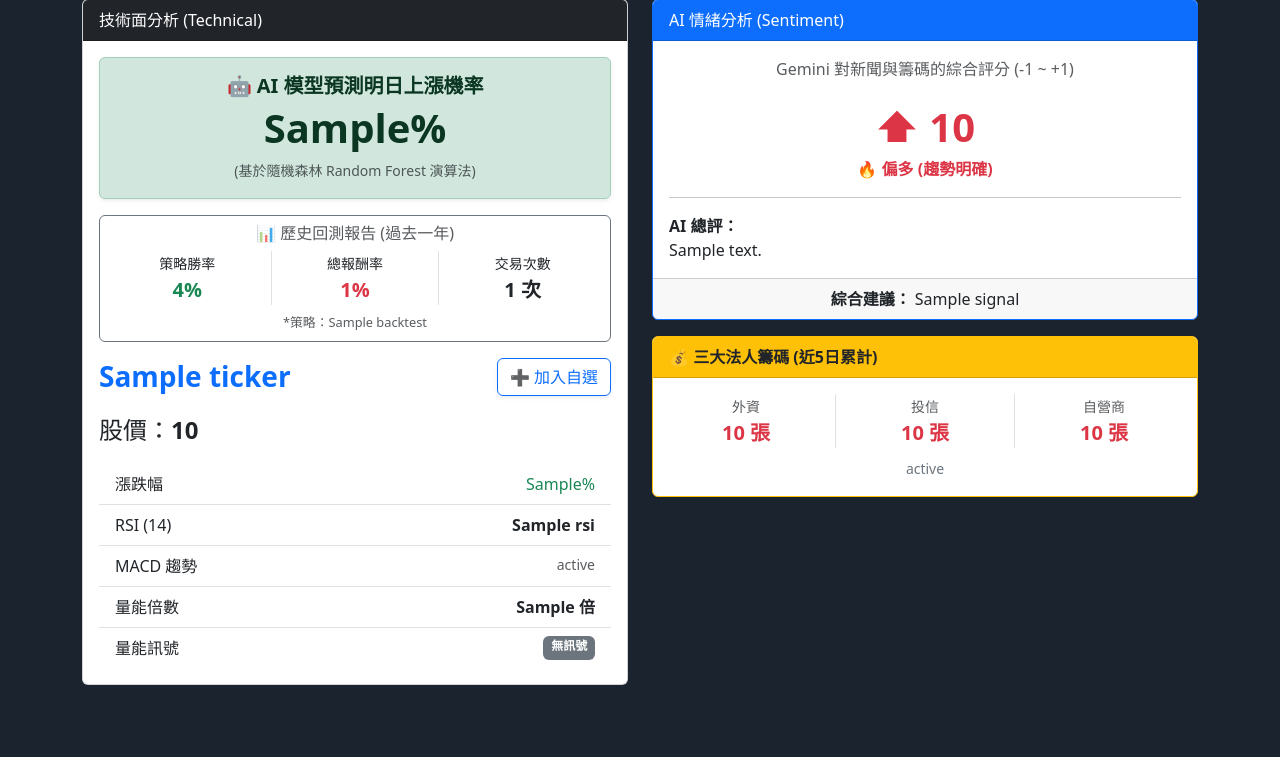
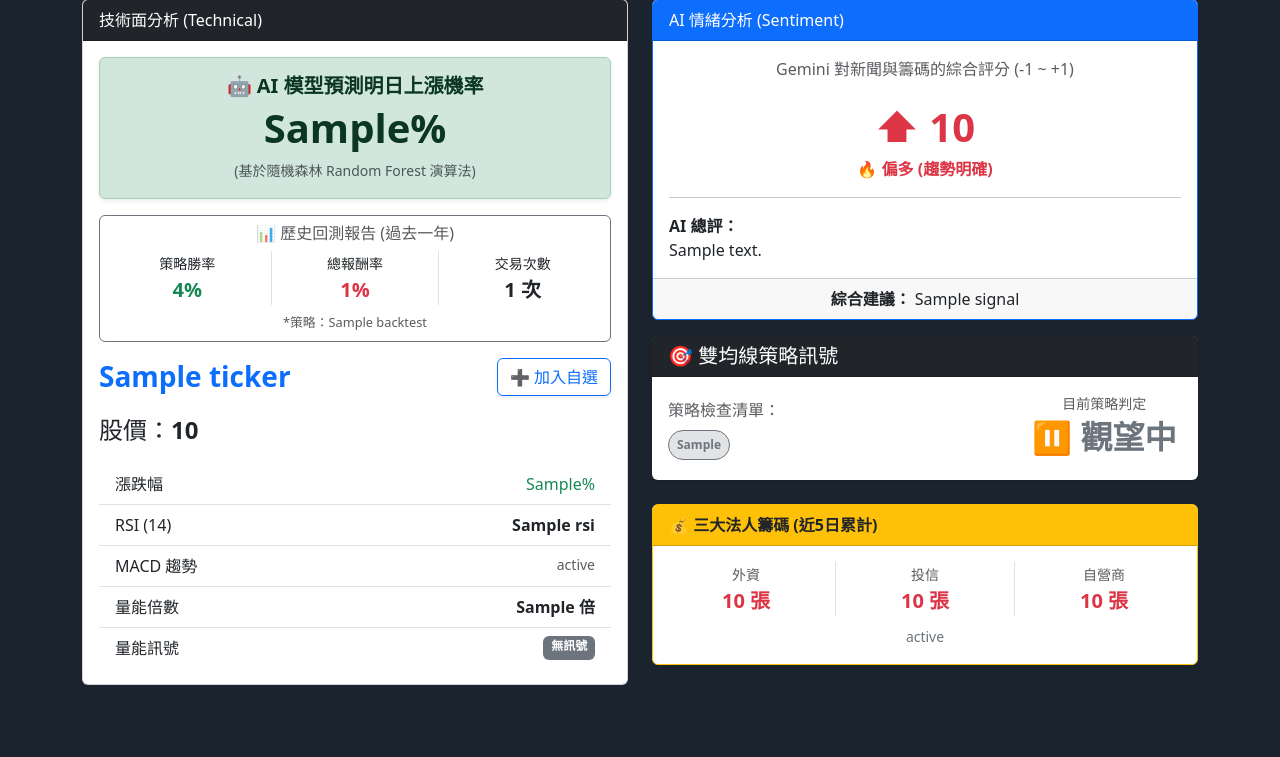
Before and after one commit to Addie77/AI_STOCK, a Flask app: template templates/result.html in a window 1280 px wide. Shown: the part 194-951 px from the top of the page. Run offline with Flask 3, Linux system fonts and the light colour scheme; the template is opened without the code that fills it: most values are stand-ins (such as "Sample title", 1, 10 or a date in 2020).

Commit message:
新增實戰訊號檢查功能，優化策略判斷邏輯，並更新結果頁面顯示策略訊號

```diff
--- a/app.py
+++ b/app.py
@@ -11,7 +11,7 @@ from linebot import LineBotApi, WebhookHandler
 from linebot.exceptions import InvalidSignatureError
 from linebot.models import MessageEvent, TextMessage, TextSendMessage
 
-# --- [新增] 引入排程套件 ---
+# --- 引入排程套件 ---
 from apscheduler.schedulers.background import BackgroundScheduler
 import atexit
 
@@ -41,7 +41,7 @@ with app.app_context():
     db.create_all()
 
 # ===========================
-#  PART 1: 定時推播任務 (新增!)
+#  PART 1: 定時推播任務
 # ===========================
 
 def send_morning_report():
@@ -55,7 +55,6 @@ def send_morning_report():
     print("⏰ 開始執行每日早報推播...")
 
     # 2. 讀取資料庫中的自選股
-    # 注意：這裡要用 app.app_context() 因為是在背景執行
     with app.app_context():
         watchlist = Watchlist.query.all()
         if not watchlist:
@@ -77,7 +76,8 @@ def send_morning_report():
                     # 簡單判斷漲跌
                     today = df.iloc[-1]
                     price = round(today['Close'], 2)
-                    change_pct = round(((today['Close'] - df['Close'].iloc[-2]) / df['Close'].iloc[-2]) * 100, 2)
+                    prev_close = df['Close'].iloc[-2] if len(df) >= 2 else price
+                    change_pct = round(((price - prev_close) / prev_close) * 100, 2)
 
                     # 加上 emoji
                     emoji = "🔴" if change_pct > 0 else "🟢" if change_pct < 0 else "⚪"
@@ -86,7 +86,7 @@ def send_morning_report():
             except Exception as e:
                 print(f"分析 {stock.ticker} 失敗: {e}")
 
-        report_content += "\n💡 輸入股票代號可查看詳細 AI 分析！"
+        report_content += "\n💡 輸入股票代號可查看詳細 AI 與策略分析！"
 
         # 4. 發送推播
         try:
@@ -99,13 +99,8 @@ def send_morning_report():
 if not app.debug or os.environ.get('WERKZEUG_RUN_MAIN') == 'true':
     tw_timezone = timezone('Asia/Taipei')
     scheduler = BackgroundScheduler(timezone=tw_timezone)
-    # 設定每天早上 09:00 執行 (或是你可以改成現在的時間+2分鐘來測試)
-    # 測試時可以把 hour, minute 改成當下時間來驗證
+    # 設定每天早上 09:00 執行
     scheduler.add_job(func=send_morning_report, trigger="cron", hour=9, minute=0)
-
-    # [測試用] 如果你想立刻測試推播，把下面這行取消註解 (程式一啟動就會發)
-    #scheduler.add_job(func=send_morning_report, trigger="date", run_date=datetime.datetime.now() + datetime.timedelta(seconds=10))
-
     scheduler.start()
     atexit.register(lambda: scheduler.shutdown())
 
@@ -127,27 +122,36 @@ def callback():
 def handle_message(event):
     user_msg = event.message.text.strip()
 
-    # 簡易後門：讓你在 LINE 裡面輸入 "ID" 就可以查詢自己的 User ID
+    # 簡易後門：查詢 User ID
     if user_msg.upper() == "ID":
         user_id = event.source.user_id
         line_bot_api.reply_message(event.reply_token, TextSendMessage(text=f"您的 User ID 是：\n{user_id}\n(請貼到 .env 檔案中)"))
         return
 
+    # 判斷是否為股票代號 (數字 或 .TW 結尾)
     if user_msg.isdigit() or user_msg.upper().endswith('.TW'):
         ticker = user_msg if user_msg.upper().endswith('.TW') else f"{user_msg}.TW"
 
         try:
+            # 1. 抓取資料
             df, valid_ticker = market_data.get_stock_data(ticker)
             if df is None:
                 line_bot_api.reply_message(event.reply_token, TextSendMessage(text=f"❌ 找不到 {ticker}"))
                 return
 
+            # 2. 執行策略分析 (爆量檢查 + 實戰訊號)
             is_breakout, tech_info = strategy.check_volume_breakout(df)
+
+            # [新增] 呼叫剛剛寫的「實戰訊號檢查」
+            is_buy, signal_msg = strategy.check_buy_signal(df)
+
             price = tech_info['price']
             change = tech_info['change_pct']
             vol_ratio = tech_info['vol_ratio']
 
             stock_name = valid_ticker.replace('.TWO', '').replace('.TW', '')
+
+            # 3. 抓新聞 & AI 分析
             news = market_data.get_recent_news(stock_name)
 
             model_name = app.config.get('GEMINI_MODEL_NAME')
@@ -158,16 +162,24 @@ def handle_message(event):
             prompt = f"""
             你是一位台股分析師。請用繁體中文針對「{stock_name}」給出 50 字以內的簡評。
             數據：現價 {price} (漲幅 {change}%)，爆量 {vol_ratio} 倍。
+            策略訊號：{'建議買進' if is_buy else '觀望'} ({signal_msg})。
             新聞：{news_text}
             """
 
             response = model.generate_content(prompt)
             ai_comment = response.text.strip()
 
+            # 4. 組合回覆訊息
+            signal_icon = "🚀 強力買進" if is_buy else "⏸️ 觀望"
+
             result_msg = (
                 f"📊 【{stock_name}】\n"
                 f"💰 {price} ({change}%)\n"
                 f"📈 {'🔥 爆量' if is_breakout else '🐢 盤整'}\n"
+                f"----------------\n"
+                f"🎯 雙均線策略:\n"
+                f"【{signal_icon}】\n"
+                f"{signal_msg}\n"
                 f"----------------\n"
                 f"🤖 AI：{ai_comment}\n"
                 f"----------------\n"
@@ -181,7 +193,7 @@ def handle_message(event):
         line_bot_api.reply_message(event.reply_token, TextSendMessage(text="請輸入股票代號 (如 2330)"))
 
 # ===========================
-#  PART 3: 網頁路由 (維持原本)
+#  PART 3: 網頁路由
 # ===========================
 
 @app.route('/add/<ticker>')
@@ -219,7 +231,7 @@ def analyze(ticker):
         return render_template('result.html', error=f"找不到股票 {ticker}", watchlist=watchlist)
     ticker = valid_ticker
 
-    # 2. 技術分析 (這裡會取得 RSI, MACD 等數據)
+    # 2. 技術分析
     is_breakout, tech_info = strategy.check_volume_breakout(df)
 
     # 3. 籌碼分析
@@ -228,21 +240,23 @@ def analyze(ticker):
     # 4. 畫圖
     plot_div = chart.create_stock_chart(df, ticker)
 
-    # 5. AI 分析 (傳入所有數據！)
+    # 5. AI 分析
     stock_name = valid_ticker.replace('.TWO', '').replace('.TW', '')
     news = market_data.get_recent_news(stock_name)
 
-    # [關鍵修改] 傳入 tech_info 和 chip_data 讓 AI 參考
     ai_score, ai_comment = sentiment.analyze_sentiment(
         stock_name=stock_name,
         news_list=news,
-        tech_data=tech_info,  # 包含 RSI, MACD, Price
-        chip_data=chip_data   # 包含三大法人買賣超
+        tech_data=tech_info,
+        chip_data=chip_data
     )
 
-    # 6. ML & 回測
+    # 6. ML & 回測 & 實戰訊號
     ml_prob = ml_predict.predict_next_day(df)
     backtest_result = backtest.run_backtest(df)
+
+    # [新增] 網頁版也要顯示實戰訊號
+    is_buy, signal_msg = strategy.check_buy_signal(df)
 
     result = {
         "ticker": ticker,
@@ -257,7 +271,8 @@ def analyze(ticker):
         "backtest": backtest_result,
         "ai_score": ai_score,
         "ai_comment": ai_comment,
-        "signal": "強力買進" if (is_breakout and ai_score > 0.3) else "觀望",
+        "signal": "強力買進" if is_buy else "觀望", # 這裡改用嚴格的策略判斷
+        "signal_msg": signal_msg,                 # [新增] 可以傳給網頁顯示
         "chips": chip_data
     }
 
--- a/config.py
+++ b/config.py
@@ -20,8 +20,8 @@ class Config:
     SQLALCHEMY_TRACK_MODIFICATIONS = False
 
     # [模型設定] 這裡控制你要用哪個 Gemini 版本
-    #GEMINI_MODEL_NAME = "gemini-2.5-flash"
-    GEMINI_MODEL_NAME = "gemini-2.5-flash-lite"  # 較小的模型，速度更快但可能效果稍差
+    GEMINI_MODEL_NAME = "gemini-2.5-flash"
+    #GEMINI_MODEL_NAME = "gemini-2.5-flash-lite"  # 較小的模型，速度更快但可能效果稍差
     #GEMINI_MODEL_NAME = "gemini-3-flash-preview"  # 最新的 Gemini 3 模型，效果最好但速度較慢
 
     # [策略設定] 這裡定義什麼叫「爆量」
--- a/templates/result.html
+++ b/templates/result.html
@@ -158,6 +158,46 @@
                     </div>
                 </div>
 
+                <div class="card mb-4 shadow-sm border-0">
+                    <div class="card-header bg-dark text-white">
+                        <h5 class="mb-0">🎯 雙均線策略訊號</h5>
+                    </div>
+                    <div class="card-body">
+                        <div class="row align-items-center">
+
+                            <div class="col-md-8 border-end-md"> <p class="card-text text-muted mb-2">策略檢查清單：</p>
+                                <div class="d-flex flex-wrap gap-2 mb-3 mb-md-0">
+                                    {% for reason in result.signal_msg.split('|') %}
+                                        {% if '✅' in reason %}
+                                            <span class="badge bg-success-subtle text-success border border-success p-2 rounded-pill">
+                                                {{ reason }}
+                                            </span>
+                                        {% else %}
+                                            <span class="badge bg-secondary-subtle text-secondary border border-secondary p-2 rounded-pill">
+                                                {{ reason }}
+                                            </span>
+                                        {% endif %}
+                                    {% endfor %}
+                                </div>
+                            </div>
+
+                            <div class="col-md-4 text-center">
+                                <p class="mb-1 text-muted small">目前策略判定</p>
+                                {% if '強力買進' in result.signal %}
+                                    <h2 class="text-success fw-bold animate__animated animate__pulse animate__infinite">
+                                        🚀 強力買進
+                                    </h2>
+                                {% else %}
+                                    <h2 class="text-secondary fw-bold">
+                                        ⏸️ 觀望中
+                                    </h2>
+                                {% endif %}
+                            </div>
+
+                        </div>
+                    </div>
+                </div>
+
                 {% if result.chips %}
                 <div class="card border-warning">
                     <div class="card-header bg-warning text-dark">
```
Also changed, not shown: src/strategy.py (+89 -8 lines).
